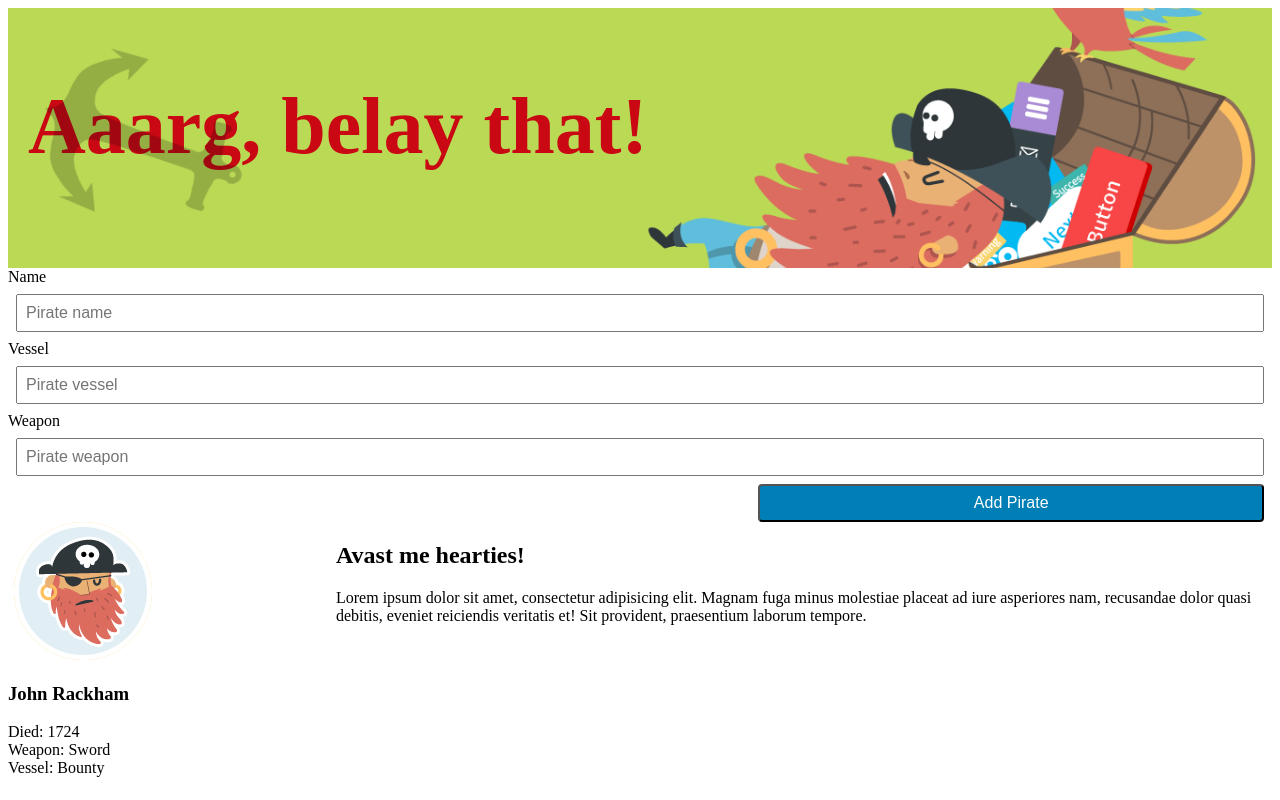
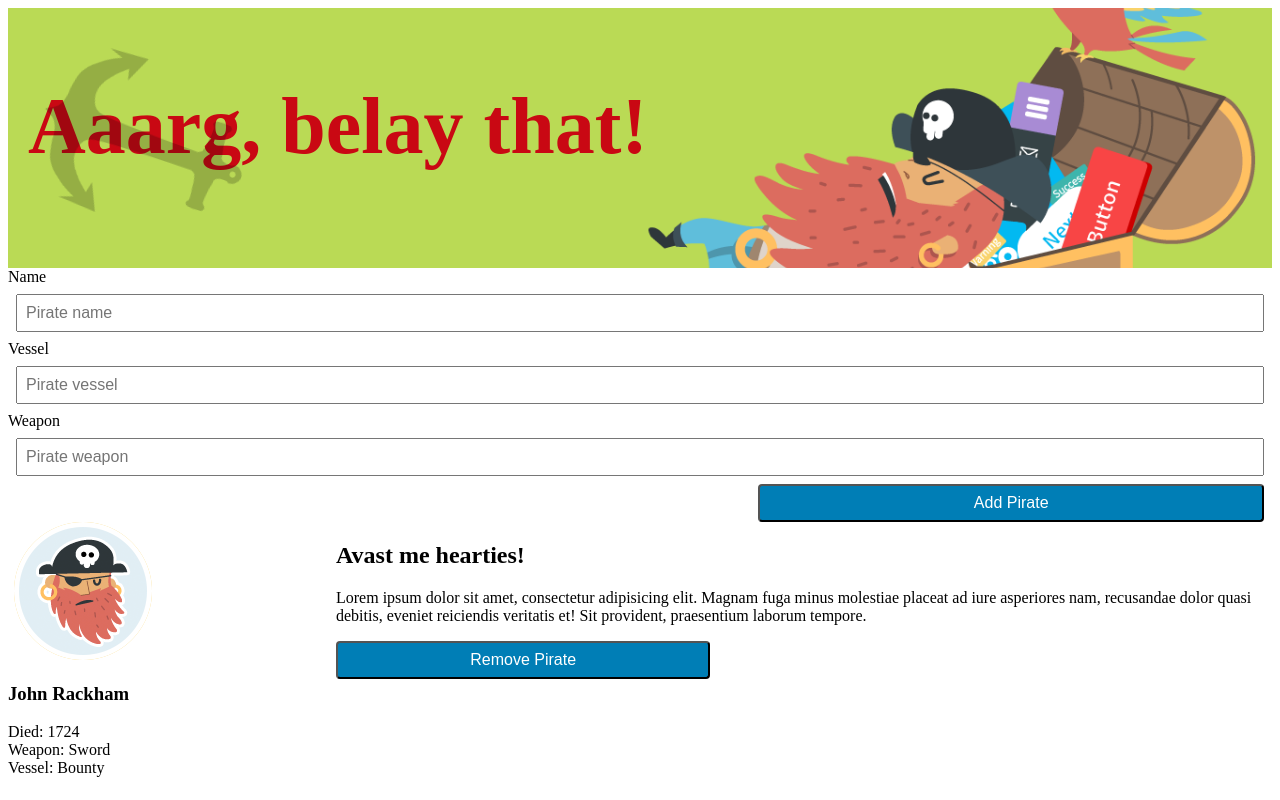
Before and after one commit to GogoGit/2-react-Intro-master, a React (Create React App) app in the folder pirates/: page / in a window 1280 px wide. Shown: the top 800 px of the page. Built offline with nearby package versions, Linux system fonts and the light colour scheme; data requests are answered from the project's data file; a web font is replaced by a local one.

Commit message:
Added a remove pirate button

```diff
--- a/pirates/src/App.js
+++ b/pirates/src/App.js
@@ -46,6 +46,12 @@ function App() {
     setPirates((prev) => [pirate, ...prev]);
   };
 
+  const removePirate = (name) => {
+    console.log("removing a pirate");
+    const newPirates = pirates.filter((pirate) => pirate.name != name);
+    setPirates(newPirates);
+  };
+
   return (
     <div>
       <Header title={randomize()} />
@@ -55,7 +61,12 @@ function App() {
       {/* {piratesFile.map((pirate, index) => ( */}
       {pirates.map((pirate, index) => (
         // <Pirate key={index} name={pirate.name} tagline={randomize()} />
-        <Pirate key={index} pirate={pirate} tagline={randomize()} />
+        <Pirate
+          key={index}
+          pirate={pirate}
+          tagline={randomize()}
+          removePirate={removePirate}
+        />
       ))}
     </div>
   );
--- /dev/null
+++ b/pirates/src/components/Button.js
@@ -0,0 +1,5 @@
+function Button(props) {
+  return <button onClick={props.onClick}>{props.text}</button>;
+}
+
+export default Button;
--- a/pirates/src/components/Pirate.js
+++ b/pirates/src/components/Pirate.js
@@ -1,49 +1,12 @@
+import Button from "./Button";
 import "../assets/css/Pirate.css";
 import avatar from "../assets/img/avatar.png";
-// function Pirate(props) {
-//   return (
-//     <section>
-//       <h1>{props.foo}</h1>{" "}
-//       {/* Note that this doesn't break, it creates the H1 element but with no data between the tag  */}
-//       {/* <h2>{props.name}</h2> */}
-//       <h2>{props.pirate.name}</h2>
-//       <p>Favorite saying: {props.tagline}</p>;
-//     </section>
-//   );
-// }
-
-// function Pirate(props) {
-//   return (
-//     <section>
-//       <summary>
-//         <img src={avatar} alt="pirate" />
-//         <h3>{props.pirate.name}</h3>
-//         <ul>
-//           <li>Died: {props.pirate.year}</li>
-//           <li>Weapon: {props.pirate.weapon}</li>
-//           <li>Vessel: {props.pirate.vessel}</li>
-//         </ul>
-//       </summary>
-//       <article>
-//         <h2>{props.tagline}</h2>
-//         <p>{props.pirate.desc}</p>
-//       </article>
-//     </section>
-//   );
-// }
-
-// Destructuring 1
-
-// function Pirate(props) {
-//     const { name, year, weapon, vessel, desc } = props.pirate;
-//     const { tagline } = props;
-
-// Destructuring 2
-// function Pirate({ pirate, tagline }) {
-//   const { name, year, weapon, vessel, desc } = pirate;
-
 // Destructuring 3
-function Pirate({ pirate: { name, year, weapon, vessel, desc }, tagline }) {
+function Pirate({
+  pirate: { name, year, weapon, vessel, desc },
+  tagline,
+  removePirate,
+}) {
   return (
     <section>
       <summary>
@@ -58,6 +21,9 @@ function Pirate({ pirate: { name, year, weapon, vessel, desc }, tagline }) {
       <article>
         <h2>{tagline}</h2>
         <p>{desc}</p>
+        {/* <Button onClick={removePirate()} text="Remove Pirate" /> */}
+        {/* if you don't setup it up like below it will triger the function to run automatically! */}
+        <Button onClick={() => removePirate(name)} text="Remove Pirate" />
       </article>
     </section>
   );
```
